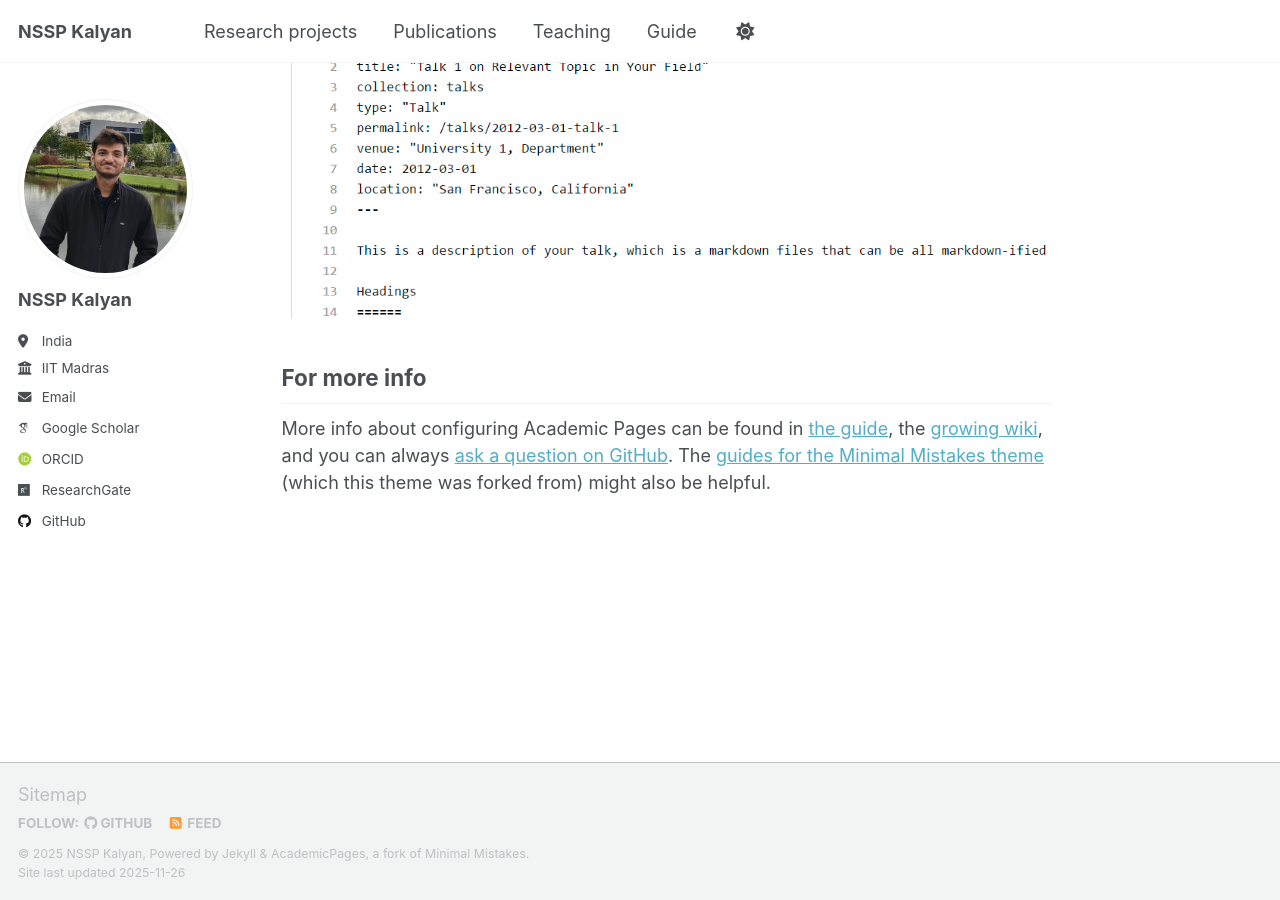
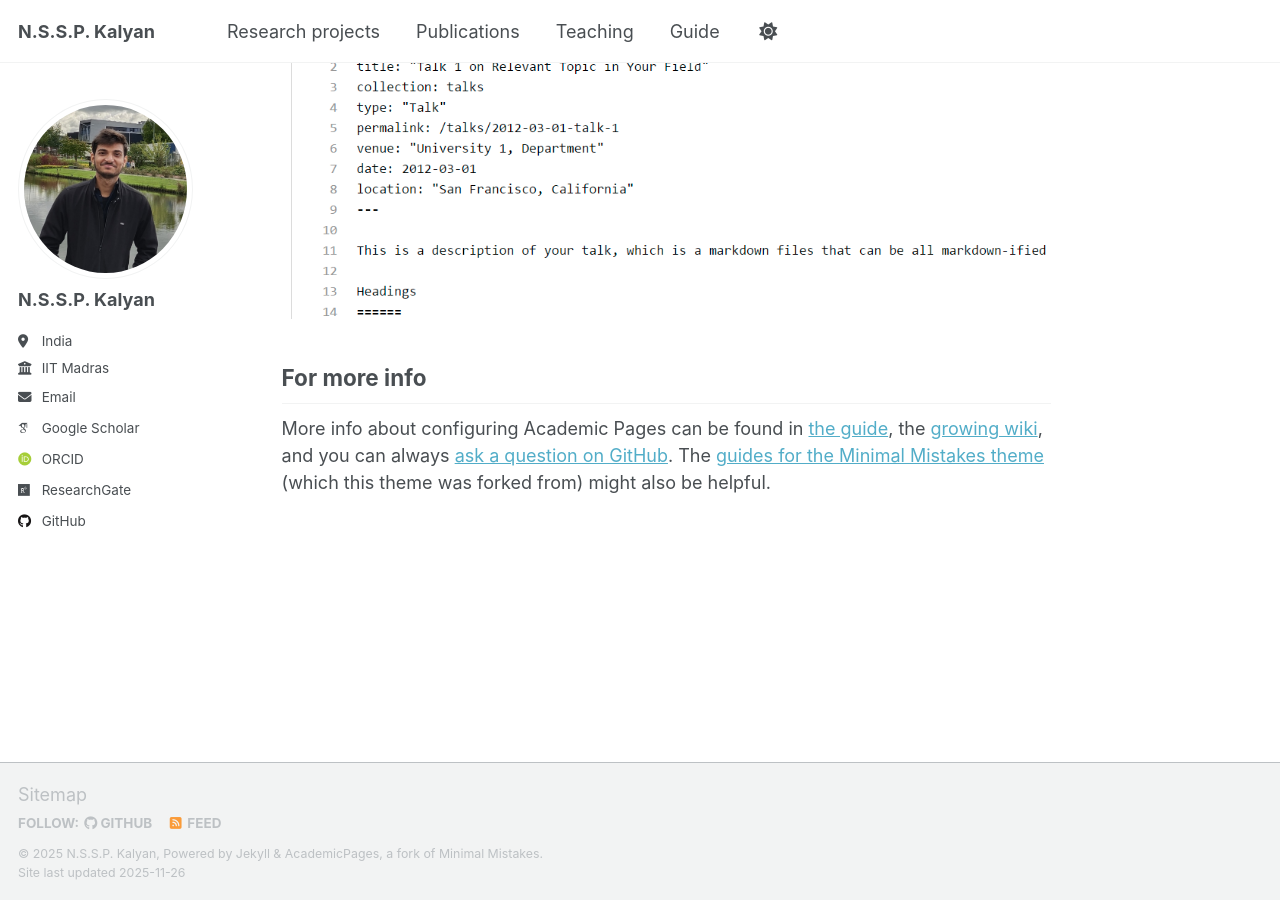
Before and after one commit to pkc137/sudo_template_website, a Jekyll site: the page built from _pages/about.md, in a window 1280 px wide and 900 px high, scrolled down 3856 px. Built offline with Jekyll 4.4.1, drawn with Linux system fonts in a browser that asks for light colours; some web fonts are replaced; a script that is not in the unit is left out.

Commit message:
Update _config.yml

```diff
--- a/_config.yml
+++ b/_config.yml
@@ -9,9 +9,9 @@
 # Basic Site Settings
 locale                   : "en-US"
 site_theme               : "default" # Currently available options are "default", "air"
-title                    : "NSSP Kalyan"
+title                    : "N.S.S.P. Kalyan"
 title_separator          : "-"
-name                     : &name "NSSP Kalyan"
+name                     : &name "N.S.S.P. Kalyan"
 description              : &description "Your Name's academic portfolio"   # Update this with a general description of your site, this is the default if not overridden by a page
 url                      : https://pkc137.github.io/sudo_template_website/ # The base hostname & protocol for your site e.g. "https://[your GitHub username].github.io",
                                                            # or if you already have some other page hosted on Github then use "https://[your GitHub username].github.io/[Your Repo Name]"
@@ -24,7 +24,7 @@ repository               : "https://github.com/pkc137/sudo_template_website"
 author:
   # Biographic information
   avatar           : "profile.png"
-  name             : "NSSP Kalyan"
+  name             : "N.S.S.P. Kalyan"
   pronouns         : # example: "she/her"
   bio              : ""
   location         : "India"
```
